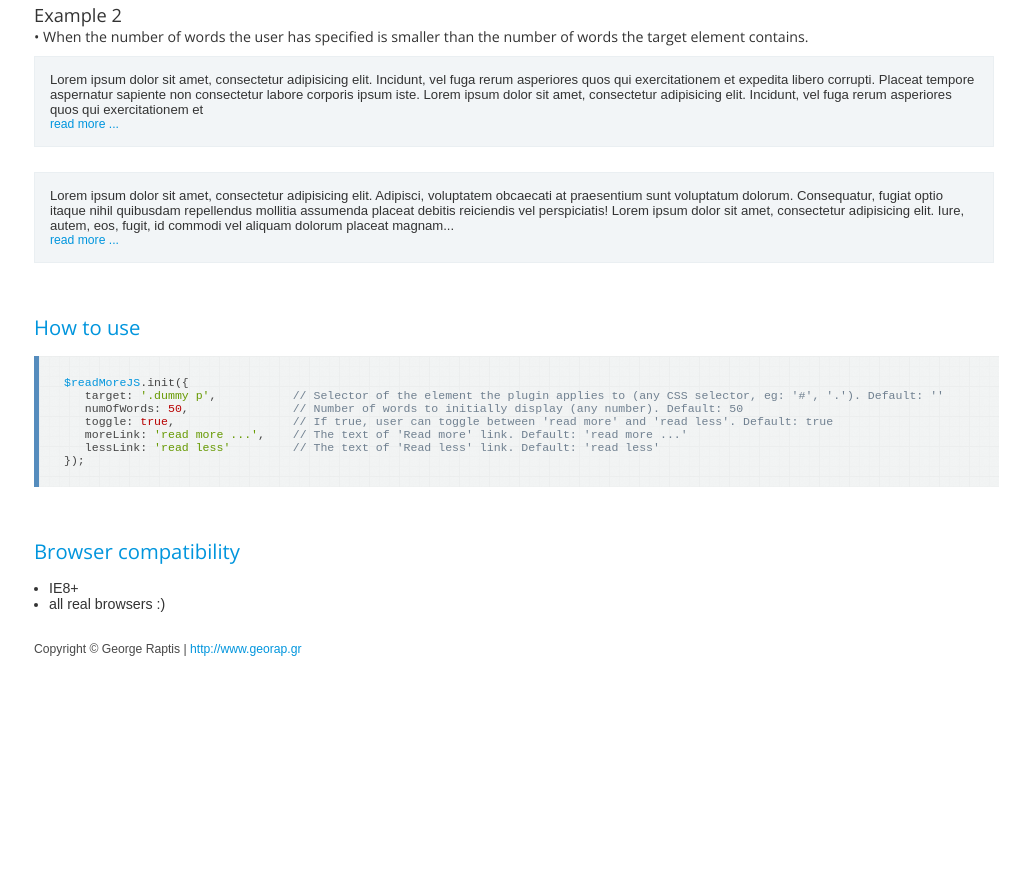
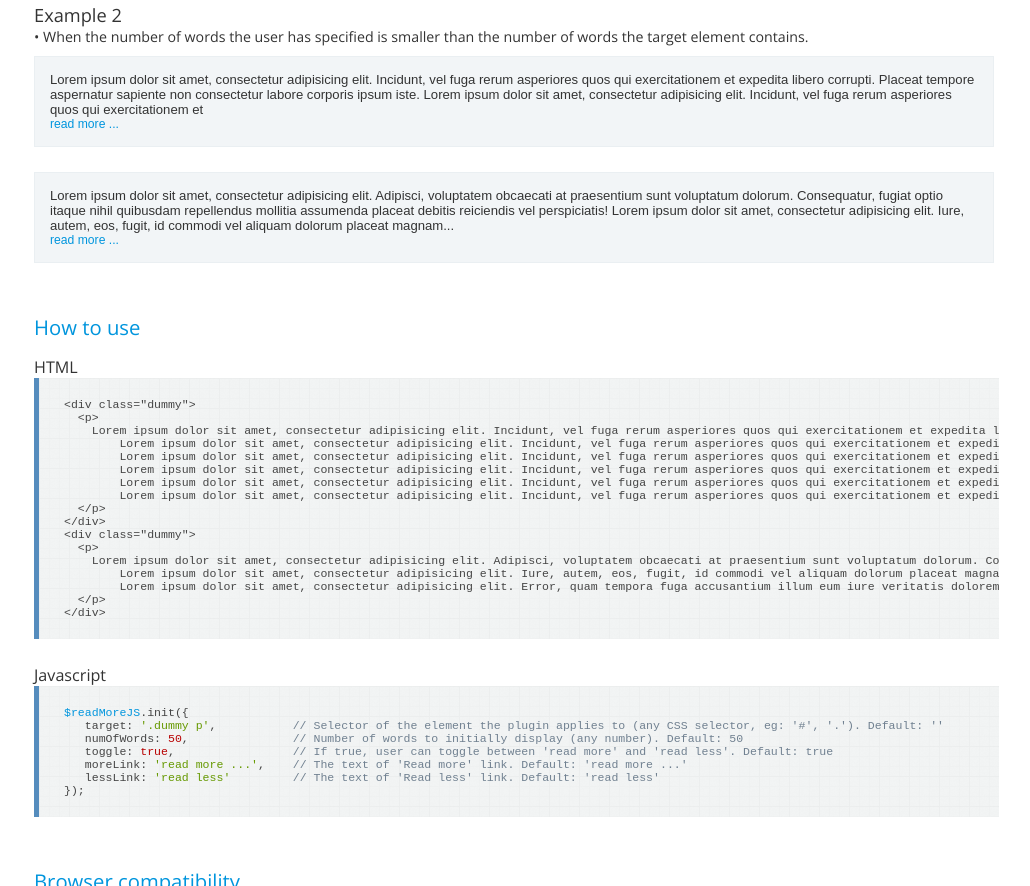
Before and after one commit to georapbox/ReadMore.js, a plain HTML site: page index.html in a window 1280 px wide. Shown: the part 406-1292 px from the top of the page, without its empty margins (126-1156 px from the left). Before the commit the page ends 1093 px from the top, so only its background shows below. Drawn offline with nearby package versions, Linux system fonts and the light colour scheme.

Commit message:
add the html section in documentation

```diff
--- a/css/demo-style.css
+++ b/css/demo-style.css
@@ -40,6 +40,11 @@ h2.main_title{
 	font-weight: 400;
 	padding: 25px 0 15px 0;
 	color: #0095DD;
+}
+h3{
+	font-family: 'Open Sans', sans-serif;
+	font-size: 1.33em;
+	font-weight: 400;
 }
 ul li{
 	font-size: 1.17em;
--- a/index.html
+++ b/index.html
@@ -49,6 +49,29 @@
 		</div>
 
 		<h2 class="main_title">How to use</h2>
+
+		<h3>HTML</h3>
+<pre>
+&lt;div class="dummy"&gt;
+  &lt;p&gt;
+    Lorem ipsum dolor sit amet, consectetur adipisicing elit. Incidunt, vel fuga rerum asperiores quos qui exercitationem et expedita libero corrupti. Placeat tempore aspernatur sapiente non consectetur labore corporis ipsum iste.
+	Lorem ipsum dolor sit amet, consectetur adipisicing elit. Incidunt, vel fuga rerum asperiores quos qui exercitationem et expedita libero corrupti. Placeat tempore aspernatur sapiente non consectetur labore corporis ipsum iste.
+	Lorem ipsum dolor sit amet, consectetur adipisicing elit. Incidunt, vel fuga rerum asperiores quos qui exercitationem et expedita libero corrupti. Placeat tempore aspernatur sapiente non consectetur labore corporis ipsum iste.
+	Lorem ipsum dolor sit amet, consectetur adipisicing elit. Incidunt, vel fuga rerum asperiores quos qui exercitationem et expedita libero corrupti. Placeat tempore aspernatur sapiente non consectetur labore corporis ipsum iste.
+	Lorem ipsum dolor sit amet, consectetur adipisicing elit. Incidunt, vel fuga rerum asperiores quos qui exercitationem et expedita libero corrupti. Placeat tempore aspernatur sapiente non consectetur labore corporis ipsum iste.
+	Lorem ipsum dolor sit amet, consectetur adipisicing elit. Incidunt, vel fuga rerum asperiores quos qui exercitationem et expedita libero corrupti. Placeat tempore aspernatur sapiente non consectetur labore corporis ipsum iste.
+  &lt;/p&gt;
+&lt;/div&gt;
+&lt;div class="dummy"&gt;
+  &lt;p&gt;
+    Lorem ipsum dolor sit amet, consectetur adipisicing elit. Adipisci, voluptatem obcaecati at praesentium sunt voluptatum dolorum. Consequatur, fugiat optio itaque nihil quibusdam repellendus mollitia assumenda placeat debitis reiciendis vel perspiciatis!
+	Lorem ipsum dolor sit amet, consectetur adipisicing elit. Iure, autem, eos, fugit, id commodi vel aliquam dolorum placeat magnam repudiandae ratione quidem omnis at earum dolores consequuntur molestias! Veritatis, ipsam!
+	Lorem ipsum dolor sit amet, consectetur adipisicing elit. Error, quam tempora fuga accusantium illum eum iure veritatis doloremque incidunt. Dolor, placeat, veritatis facilis culpa error asperiores ipsam repellat aliquid numquam.
+  &lt;/p&gt;
+&lt;/div&gt;
+</pre>
+
+		<h3>Javascript</h3>
 <pre>
 <span class="declare">$readMoreJS</span>.init({
    target: <span class="string">'.dummy p'</span>,           <span class="comment">// Selector of the element the plugin applies to (any CSS selector, eg: '#', '.'). Default: ''</span>
```
